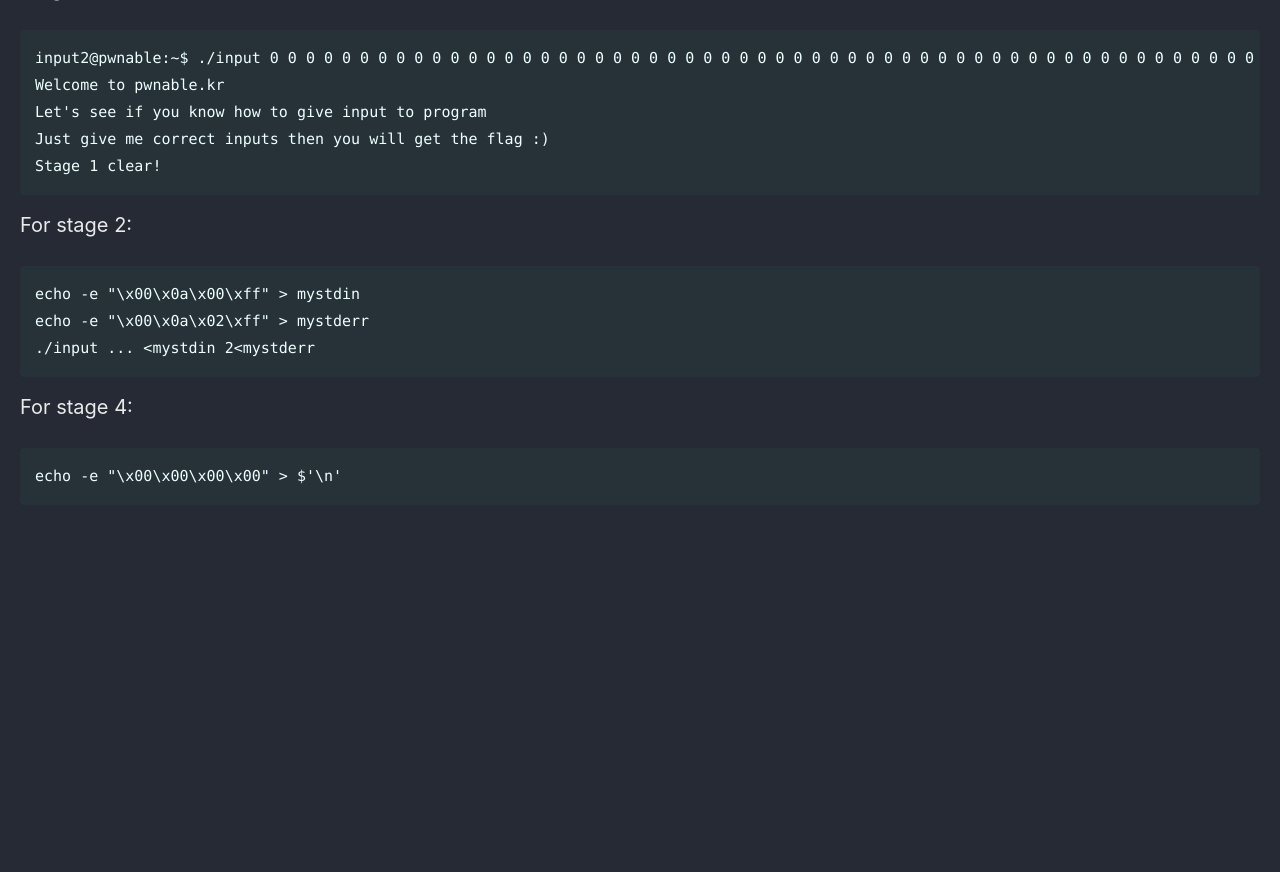
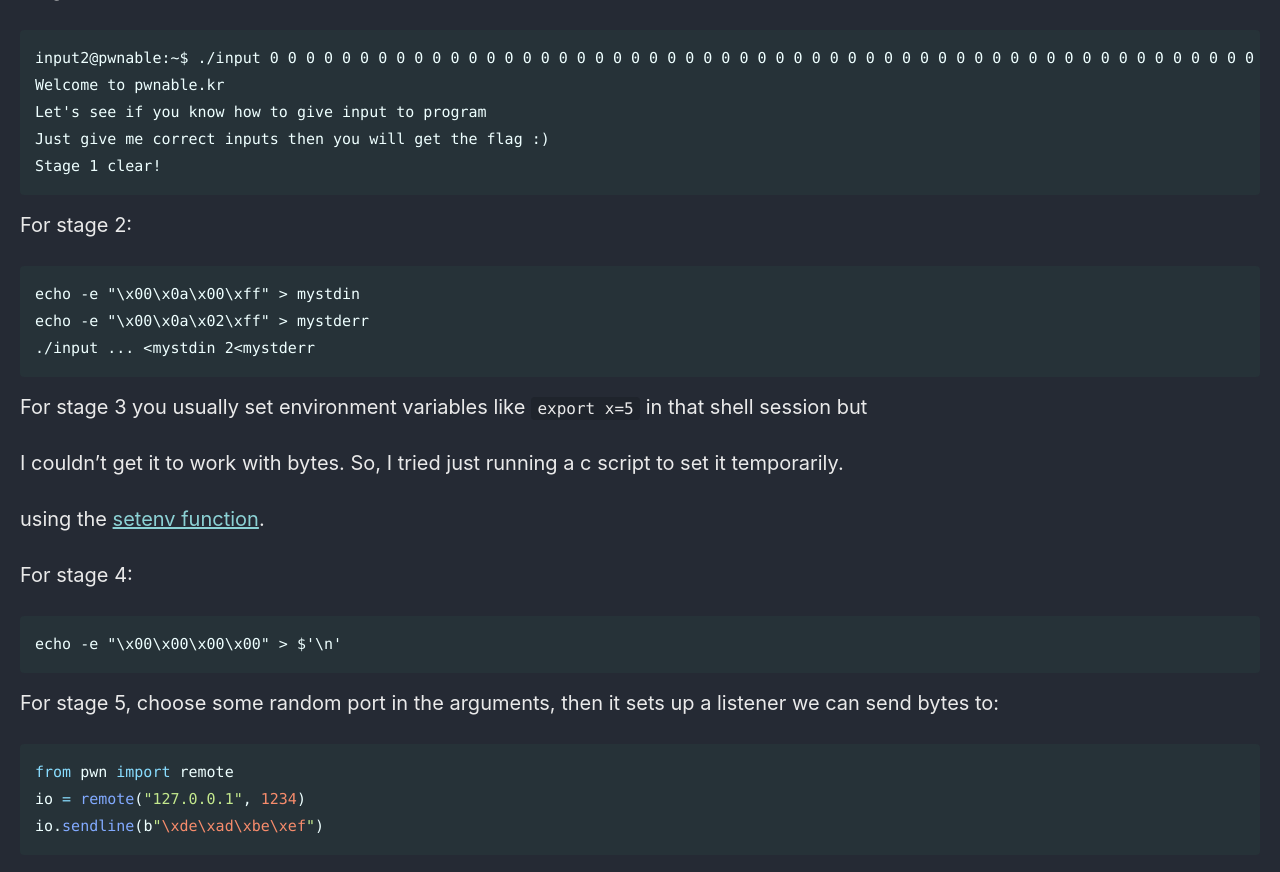
Before and after one commit to Connor-McCartney/Connor-McCartney.github.io, a Jekyll site: the page built from _pages/misc/pwn.md, in a window 1280 px wide and 900 px high, scrolled down 26837 px. Shown: the top 872 px of the window. Built offline with Jekyll 4.4.1, drawn with Linux system fonts in a browser that asks for light colours; cached includes are drawn as plain includes; before the commit the page ends 27387 px from its top, so only the background shows below that.

Commit message:
Update pwn.md

````diff
--- a/_pages/misc/pwn.md
+++ b/_pages/misc/pwn.md
@@ -1110,8 +1110,26 @@ echo -e "\x00\x0a\x02\xff" > mystderr
 ./input ... <mystdin 2<mystderr
 ```
 
+For stage 3 you usually set environment variables like `export x=5` in that shell session but
+
+I couldn't get it to work with bytes. So, I tried just running a c script to set it temporarily.
+
+using the [setenv function](https://pubs.opengroup.org/onlinepubs/9699919799/functions/setenv.html).
+
+
+
+
+
 For stage 4:
 
 ```
 echo -e "\x00\x00\x00\x00" > $'\n'
 ```
+
+For stage 5, choose some random port in the arguments, then it sets up a listener we can send bytes to:
+
+```python
+from pwn import remote
+io = remote("127.0.0.1", 1234)
+io.sendline(b"\xde\xad\xbe\xef")
+```
````
